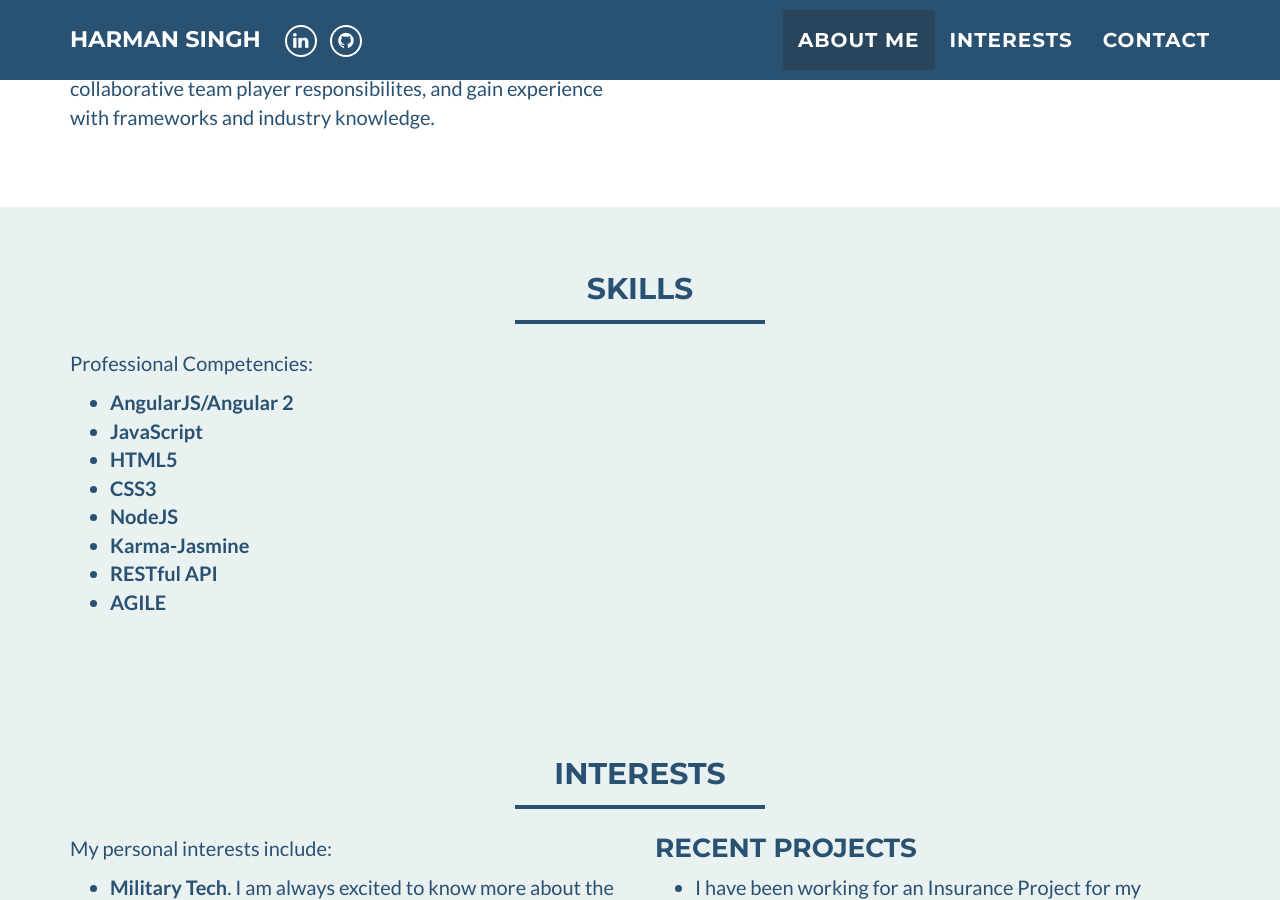
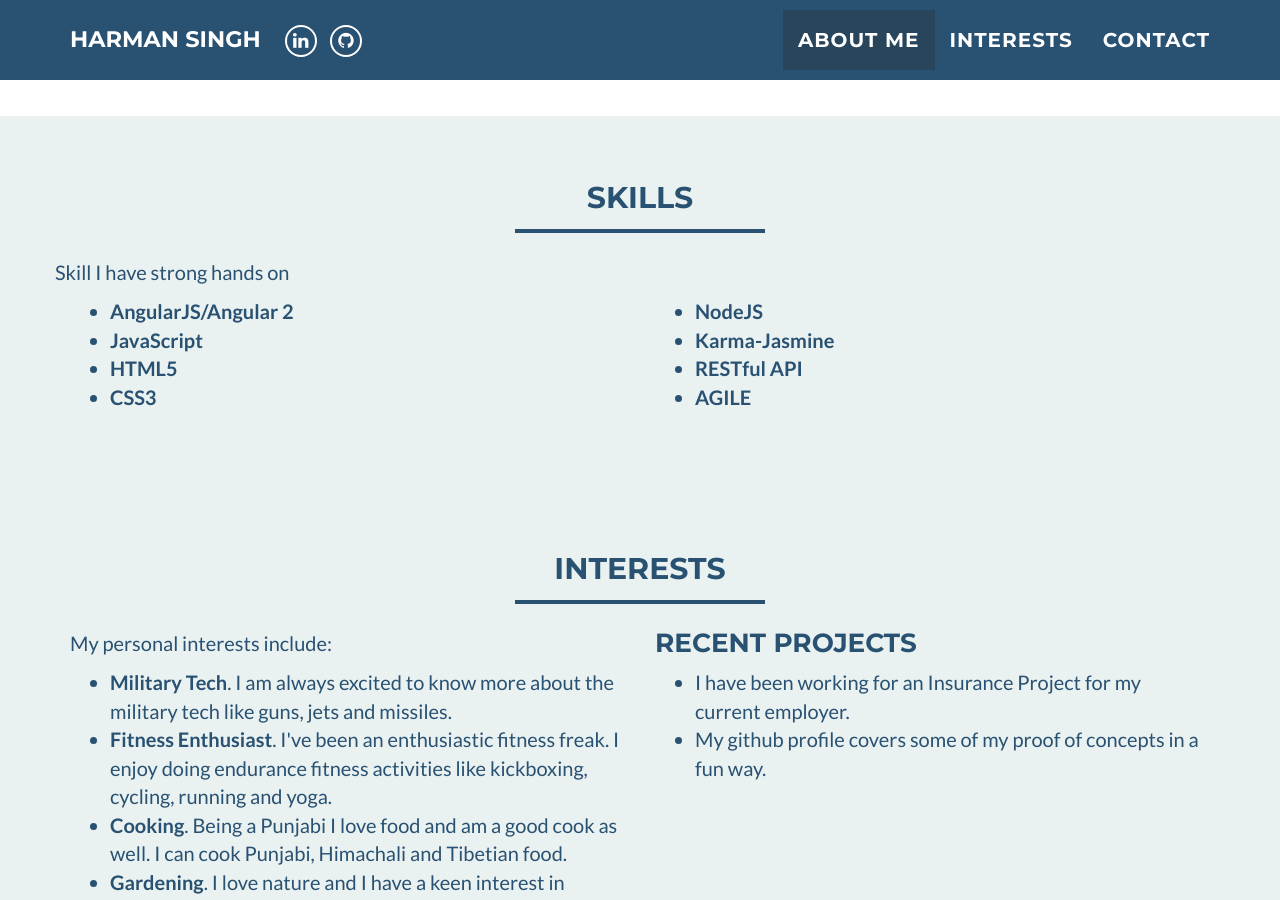
Before and after one commit to hrmnsngh/hrmnsngh.github.io, a Jekyll site: the page built from index.html, in a window 1280 px wide and 900 px high, scrolled down 957 px. Built offline with Jekyll 4.4.1, drawn with Linux system fonts in a browser that asks for light colours.

```diff
--- a/_includes/skills.html
+++ b/_includes/skills.html
@@ -7,10 +7,11 @@
             </div>
         </div>
         <div class="row">
+            <p>
+                Skill I have strong hands on
+            </p>
             <div class="col-sm-6">
-                <p>
-                    Professional Competencies:
-                </p>
+
                 <ul>
                     <li>
                         <b>AngularJS/Angular 2</b>
@@ -24,6 +25,12 @@
                     <li>
                         <b>CSS3</b>
                     </li>
+
+                    </li>
+                </ul>
+            </div>
+            <div class="col-sm-6">
+                <ul>
                     <li>
                         <b>NodeJS</b>
                     </li>
```
Also changed, not shown: img/profile.jpg.
